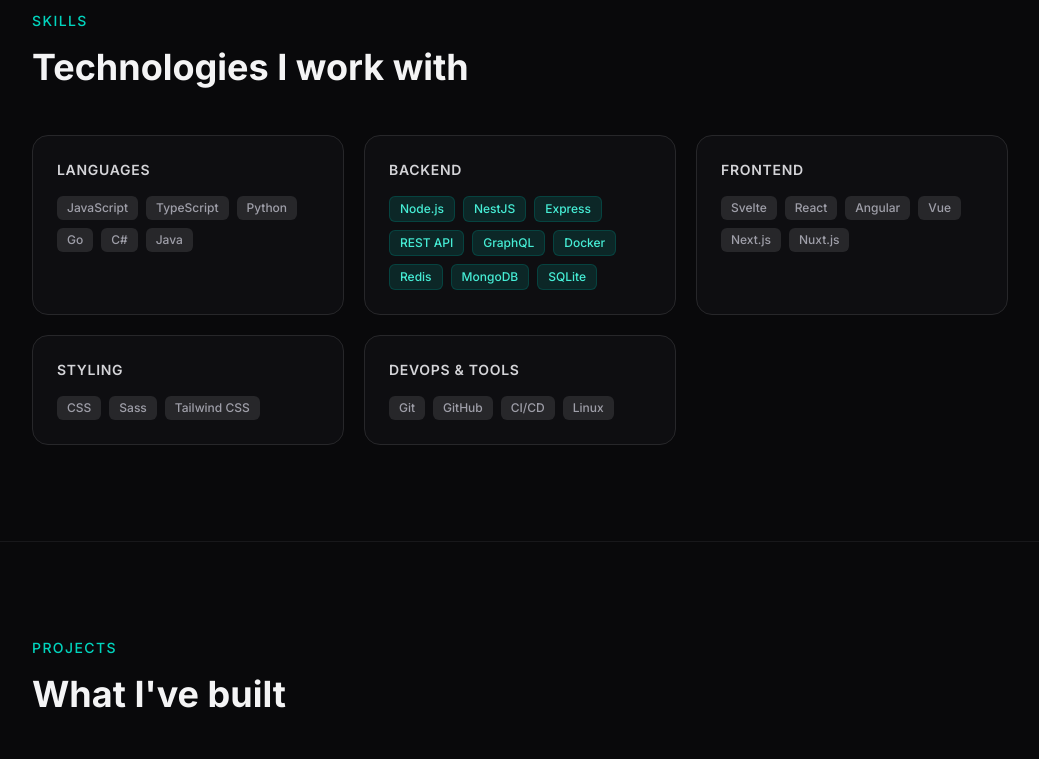
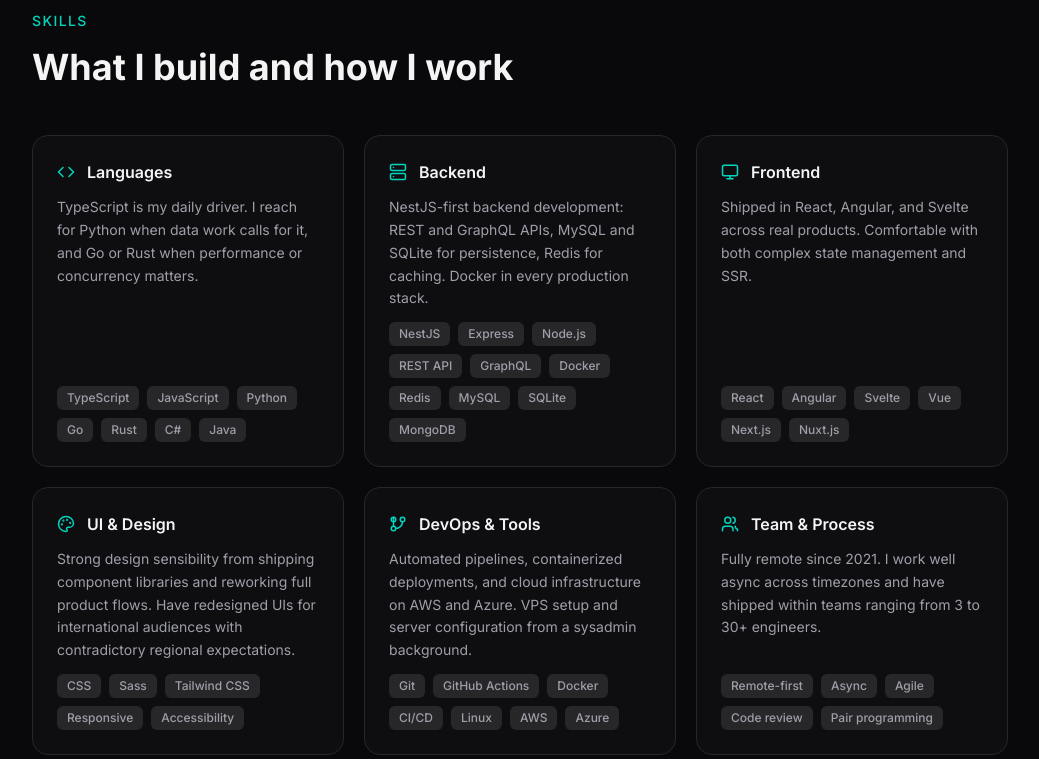
Before and after one commit to dawichi/dawichi.dev, an Astro site: page / in a window 1280 px wide. Shown: the part 2800-3559 px from the top of the page, without its empty margins (120-1159 px from the left). Built offline with nearby package versions, Linux system fonts and the light colour scheme; Astro itself is replaced by a stand-in of ours.

Commit message:
refactor skills section

```diff
--- a/src/components/Skills.astro
+++ b/src/components/Skills.astro
@@ -2,38 +2,39 @@
 const categories = [
     {
         label: 'Languages',
-        accent: false,
-        tags: ['JavaScript', 'TypeScript', 'Python', 'Go', 'C#', 'Java'],
+        description: 'TypeScript is my daily driver. I reach for Python when data work calls for it, and Go or Rust when performance or concurrency matters.',
+        tags: ['TypeScript', 'JavaScript', 'Python', 'Go', 'Rust', 'C#', 'Java'],
+        iconHtml: '<polyline points="16 18 22 12 16 6"/><polyline points="8 6 2 12 8 18"/>',
     },
     {
         label: 'Backend',
-        accent: true,
-        tags: [
-            'Node.js',
-            'NestJS',
-            'Express',
-            'REST API',
-            'GraphQL',
-            'Docker',
-            'Redis',
-            'MongoDB',
-            'SQLite',
-        ],
+        description: 'NestJS-first backend development: REST and GraphQL APIs, MySQL and SQLite for persistence, Redis for caching. Docker in every production stack.',
+        tags: ['NestJS', 'Express', 'Node.js', 'REST API', 'GraphQL', 'Docker', 'Redis', 'MySQL', 'SQLite', 'MongoDB'],
+        iconHtml: '<rect width="20" height="8" x="2" y="2" rx="2"/><rect width="20" height="8" x="2" y="14" rx="2"/><line x1="6" x2="6.01" y1="6" y2="6"/><line x1="6" x2="6.01" y1="18" y2="18"/>',
     },
     {
         label: 'Frontend',
-        accent: false,
-        tags: ['Svelte', 'React', 'Angular', 'Vue', 'Next.js', 'Nuxt.js'],
+        description: 'Shipped in React, Angular, and Svelte across real products. Comfortable with both complex state management and SSR.',
+        tags: ['React', 'Angular', 'Svelte', 'Vue', 'Next.js', 'Nuxt.js'],
+        iconHtml: '<rect width="20" height="14" x="2" y="3" rx="2"/><line x1="8" x2="16" y1="21" y2="21"/><line x1="12" x2="12" y1="17" y2="21"/>',
     },
     {
-        label: 'Styling',
-        accent: false,
-        tags: ['CSS', 'Sass', 'Tailwind CSS'],
+        label: 'UI & Design',
+        description: 'Strong design sensibility from shipping component libraries and reworking full product flows. Have redesigned UIs for international audiences with contradictory regional expectations.',
+        tags: ['CSS', 'Sass', 'Tailwind CSS', 'Responsive', 'Accessibility'],
+        iconHtml: '<circle cx="13.5" cy="6.5" r=".5" fill="currentColor"/><circle cx="17.5" cy="10.5" r=".5" fill="currentColor"/><circle cx="8.5" cy="7.5" r=".5" fill="currentColor"/><circle cx="6.5" cy="12.5" r=".5" fill="currentColor"/><path d="M12 2C6.5 2 2 6.5 2 12s4.5 10 10 10c.926 0 1.648-.746 1.648-1.688 0-.437-.18-.835-.437-1.125-.29-.289-.438-.652-.438-1.125a1.64 1.64 0 0 1 1.668-1.668h1.996c3.051 0 5.555-2.503 5.555-5.554C21.965 6.012 17.461 2 12 2z"/>',
     },
     {
         label: 'DevOps & Tools',
-        accent: false,
-        tags: ['Git', 'GitHub', 'CI/CD', 'Linux'],
+        description: 'Automated pipelines, containerized deployments, and cloud infrastructure on AWS and Azure. VPS setup and server configuration from a sysadmin background.',
+        tags: ['Git', 'GitHub Actions', 'Docker', 'CI/CD', 'Linux', 'AWS', 'Azure'],
+        iconHtml: '<line x1="6" x2="6" y1="3" y2="15"/><circle cx="18" cy="6" r="3"/><circle cx="6" cy="18" r="3"/><circle cx="6" cy="6" r="3"/><path d="M18 9a9 9 0 0 1-9 9"/>',
+    },
+    {
+        label: 'Team & Process',
+        description: 'Fully remote since 2021. I work well async across timezones and have shipped within teams ranging from 3 to 30+ engineers.',
+        tags: ['Remote-first', 'Async', 'Agile', 'Code review', 'Pair programming'],
+        iconHtml: '<path d="M16 21v-2a4 4 0 0 0-4-4H6a4 4 0 0 0-4 4v2"/><circle cx="9" cy="7" r="4"/><path d="M22 21v-2a4 4 0 0 1-3-3.87"/><path d="M16 3.13a4 4 0 0 1 0 7.75"/>',
     },
 ]
 ---
@@ -41,24 +42,32 @@
 <section id="skills" class="py-24 border-t border-zinc-900 scroll-mt-14">
     <div class="max-w-5xl mx-auto px-6">
         <p class="text-teal-400 text-sm font-medium uppercase tracking-widest mb-4">Skills</p>
-        <h2 class="text-3xl sm:text-4xl font-bold text-zinc-100 mb-12">Technologies I work with</h2>
+        <h2 class="text-3xl sm:text-4xl font-bold text-zinc-100 mb-12">What I build and how I work</h2>
 
         <div class="grid sm:grid-cols-2 lg:grid-cols-3 gap-5">
             {
                 categories.map((cat) => (
-                    <div class="bg-zinc-900/40 border border-zinc-800 rounded-2xl p-6">
-                        <h3 class="text-zinc-300 font-semibold text-sm uppercase tracking-wider mb-4">
-                            {cat.label}
-                        </h3>
+                    <div class="bg-zinc-900/40 border border-zinc-800 hover:border-zinc-700 rounded-2xl p-6 flex flex-col gap-3 transition-colors duration-200">
+                        <div class="flex items-center gap-3">
+                            <svg
+                                xmlns="http://www.w3.org/2000/svg"
+                                width="18"
+                                height="18"
+                                viewBox="0 0 24 24"
+                                fill="none"
+                                stroke="currentColor"
+                                stroke-width="2"
+                                stroke-linecap="round"
+                                stroke-linejoin="round"
+                                class="text-teal-400 shrink-0"
+                                set:html={cat.iconHtml}
+                            />
+                            <h3 class="text-zinc-100 font-semibold">{cat.label}</h3>
+                        </div>
+                        <p class="text-zinc-400 text-sm leading-relaxed grow">{cat.description}</p>
                         <div class="flex flex-wrap gap-2">
                             {cat.tags.map((tag) => (
-                                <span
-                                    class={`text-xs px-2.5 py-1 rounded-md font-medium ${
-                                        cat.accent
-                                            ? 'bg-teal-900/40 text-teal-300 border border-teal-800/50'
-                                            : 'bg-zinc-800 text-zinc-400'
-                                    }`}
-                                >
+                                <span class="text-xs px-2.5 py-1 rounded-md font-medium bg-zinc-800 text-zinc-400">
                                     {tag}
                                 </span>
                             ))}
```
